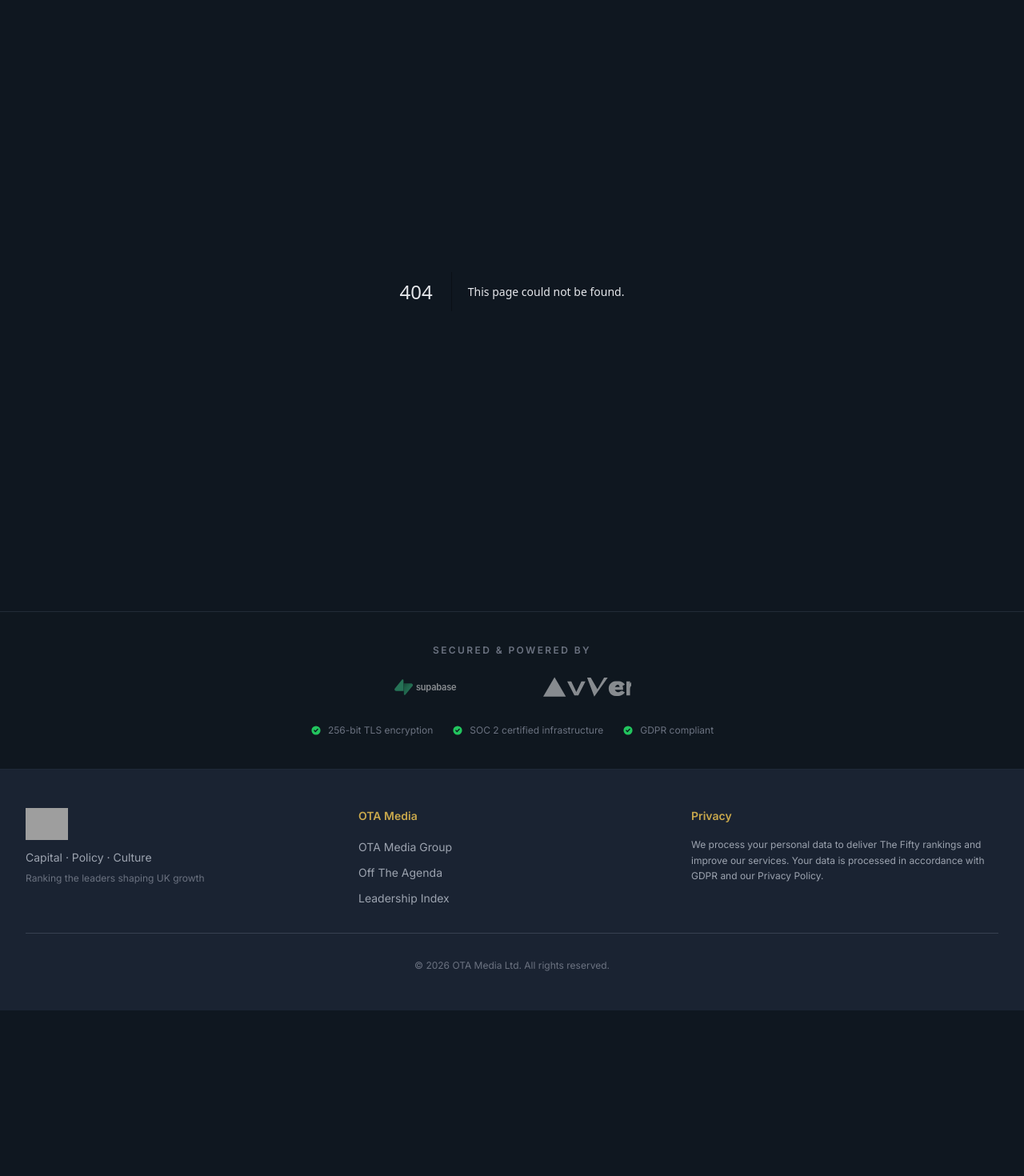
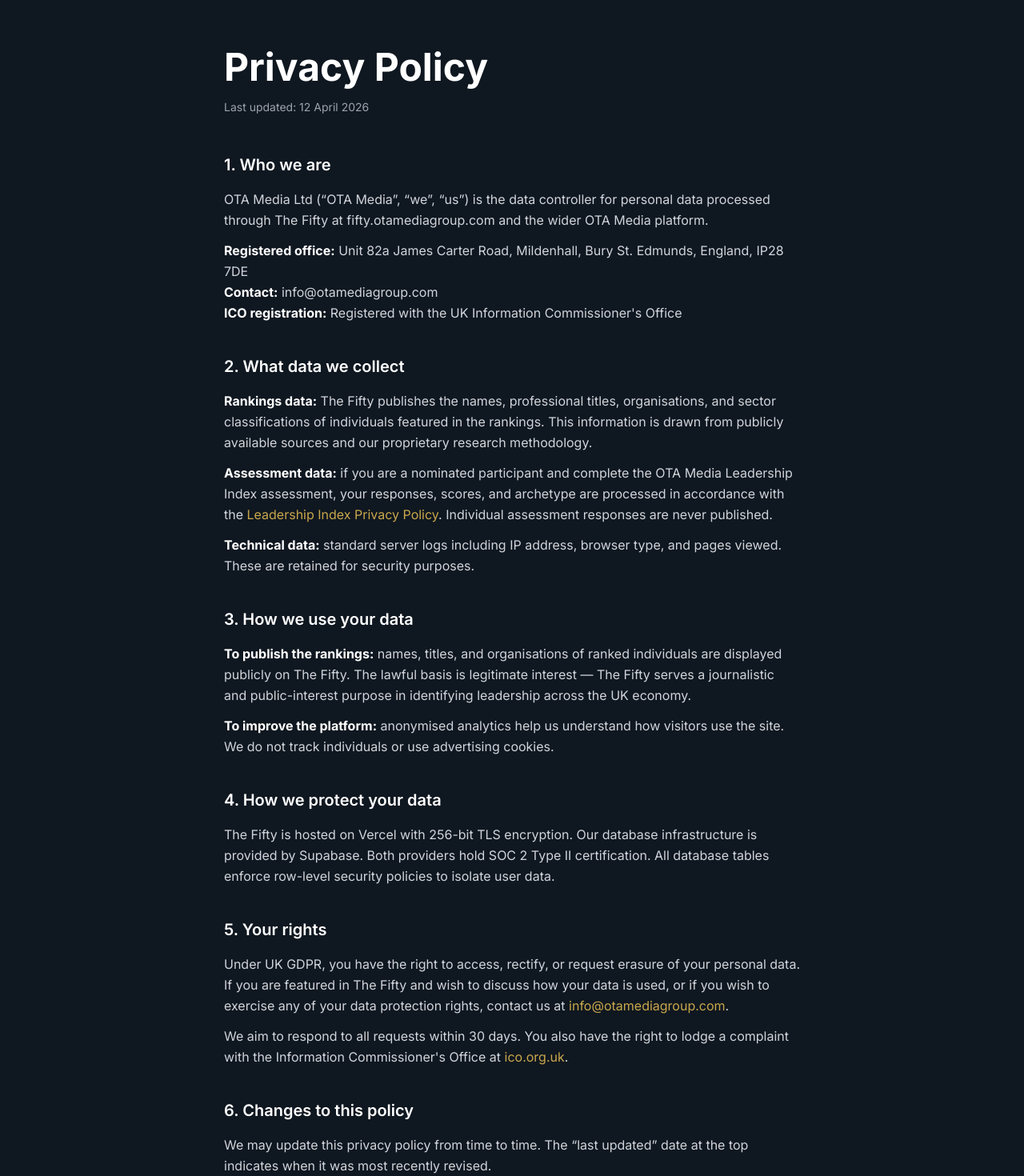
Before and after one commit to otamediagroup/the-fifty, a Next.js app: page /privacy in a window 1280 px wide. Before the commit this address had no page. Shown: the part 120-1590 px from the top of the page at 80% size. Before the commit the page ends 1383 px from the top, so only its background shows below. Built offline with nearby package versions, Linux system fonts and the light colour scheme; grey boxes are pictures that could not be loaded.

Commit message:
Add privacy policy page, trust bar with security badges

```diff
--- /dev/null
+++ b/src/app/privacy/page.tsx
@@ -0,0 +1,103 @@
+import type { Metadata } from 'next';
+import Link from 'next/link';
+
+export const metadata: Metadata = {
+  title: 'Privacy Policy — The Fifty',
+  description: 'How OTA Media Group collects, uses and protects personal data related to The Fifty rankings.',
+};
+
+export default function PrivacyPage() {
+  return (
+    <div className="min-h-screen bg-dark">
+      <article className="max-w-3xl mx-auto px-6 py-16 sm:py-24">
+        <header className="mb-12">
+          <h1 className="text-4xl sm:text-5xl font-bold text-white mb-4">
+            Privacy Policy
+          </h1>
+          <p className="text-gray-400 text-sm">
+            Last updated: 12 April 2026
+          </p>
+        </header>
+
+        <div className="prose prose-invert prose-gray max-w-none space-y-8 text-gray-300 leading-relaxed">
+          <section>
+            <h2 className="text-xl font-semibold text-white mt-10 mb-4">1. Who we are</h2>
+            <p>
+              OTA Media Ltd (&ldquo;OTA Media&rdquo;, &ldquo;we&rdquo;, &ldquo;us&rdquo;) is the data controller for personal data processed through The Fifty at fifty.otamediagroup.com and the wider OTA Media platform.
+            </p>
+            <p className="mt-3">
+              <strong className="text-white">Registered office:</strong> Unit 82a James Carter Road, Mildenhall, Bury St. Edmunds, England, IP28 7DE<br />
+              <strong className="text-white">Contact:</strong> info@otamediagroup.com<br />
+              <strong className="text-white">ICO registration:</strong> Registered with the UK Information Commissioner&apos;s Office
+            </p>
+          </section>
+
+          <section>
+            <h2 className="text-xl font-semibold text-white mt-10 mb-4">2. What data we collect</h2>
+            <p>
+              <strong className="text-white">Rankings data:</strong> The Fifty publishes the names, professional titles, organisations, and sector classifications of individuals featured in the rankings. This information is drawn from publicly available sources and our proprietary research methodology.
+            </p>
+            <p className="mt-3">
+              <strong className="text-white">Assessment data:</strong> if you are a nominated participant and complete the OTA Media Leadership Index assessment, your responses, scores, and archetype are processed in accordance with the{' '}
+              <a href="https://index.otamediagroup.com/privacy" className="text-gold hover:underline">
+                Leadership Index Privacy Policy
+              </a>. Individual assessment responses are never published.
+            </p>
+            <p className="mt-3">
+              <strong className="text-white">Technical data:</strong> standard server logs including IP address, browser type, and pages viewed. These are retained for security purposes.
+            </p>
+          </section>
+
+          <section>
+            <h2 className="text-xl font-semibold text-white mt-10 mb-4">3. How we use your data</h2>
+            <p>
+              <strong className="text-white">To publish the rankings:</strong> names, titles, and organisations of ranked individuals are displayed publicly on The Fifty. The lawful basis is legitimate interest — The Fifty serves a journalistic and public-interest purpose in identifying leadership across the UK economy.
+            </p>
+            <p className="mt-3">
+              <strong className="text-white">To improve the platform:</strong> anonymised analytics help us understand how visitors use the site. We do not track individuals or use advertising cookies.
+            </p>
+          </section>
+
+          <section>
+            <h2 className="text-xl font-semibold text-white mt-10 mb-4">4. How we protect your data</h2>
+            <p>
+              The Fifty is hosted on Vercel with 256-bit TLS encryption. Our database infrastructure is provided by Supabase. Both providers hold SOC 2 Type II certification. All database tables enforce row-level security policies to isolate user data.
+            </p>
+          </section>
+
+          <section>
+            <h2 className="text-xl font-semibold text-white mt-10 mb-4">5. Your rights</h2>
+            <p>
+              Under UK GDPR, you have the right to access, rectify, or request erasure of your personal data. If you are featured in The Fifty and wish to discuss how your data is used, or if you wish to exercise any of your data protection rights, contact us at{' '}
+              <a href="mailto:info@otamediagroup.com" className="text-gold hover:underline">
+                info@otamediagroup.com
+              </a>.
+            </p>
+            <p className="mt-3">
+              We aim to respond to all requests within 30 days. You also have the right to lodge a complaint with the Information Commissioner&apos;s Office at{' '}
+              <a href="https://ico.org.uk" target="_blank" rel="noopener noreferrer" className="text-gold hover:underline">
+                ico.org.uk
+              </a>.
+            </p>
+          </section>
+
+          <section>
+            <h2 className="text-xl font-semibold text-white mt-10 mb-4">6. Changes to this policy</h2>
+            <p>
+              We may update this privacy policy from time to time. The &ldquo;last updated&rdquo; date at the top indicates when it was most recently revised.
+            </p>
+          </section>
+
+          <section className="border-t border-gray-700 pt-8 mt-12">
+            <p className="text-sm text-gray-500">
+              For the full privacy policy covering the Leadership Index assessment platform, visit{' '}
+              <a href="https://index.otamediagroup.com/privacy" className="text-gold hover:underline">
+                index.otamediagroup.com/privacy
+              </a>.
+            </p>
+          </section>
+        </div>
+      </article>
+    </div>
+  );
+}
--- a/src/components/Footer.tsx
+++ b/src/components/Footer.tsx
@@ -64,7 +64,10 @@
           <div>
             <h4 className="text-sm font-semibold text-gold mb-4">Privacy</h4>
             <p className="text-gray-400 text-xs leading-relaxed">
-              We process your personal data to deliver The Fifty rankings and improve our services. Your data is processed in accordance with GDPR and our Privacy Policy.
+              We process your personal data to deliver The Fifty rankings and improve our services. Your data is processed in accordance with GDPR and our{' '}
+              <Link href="/privacy" className="text-gold hover:underline">
+                Privacy Policy
+              </Link>.
             </p>
           </div>
         </div>
--- a/src/components/TrustBar.tsx
+++ b/src/components/TrustBar.tsx
@@ -67,10 +67,10 @@
             <svg className="w-3.5 h-3.5 text-green-500" fill="currentColor" viewBox="0 0 20 20"><path fillRule="evenodd" d="M10 18a8 8 0 100-16 8 8 0 000 16zm3.707-9.293a1 1 0 00-1.414-1.414L9 10.586 7.707 9.293a1 1 0 00-1.414 1.414l2 2a1 1 0 001.414 0l4-4z" clipRule="evenodd" /></svg>
             SOC 2 certified infrastructure
           </span>
-          <span className="flex items-center gap-2 text-xs text-gray-500">
+          <a href="/privacy" className="flex items-center gap-2 text-xs text-gray-500 hover:text-gray-300 transition-colors">
             <svg className="w-3.5 h-3.5 text-green-500" fill="currentColor" viewBox="0 0 20 20"><path fillRule="evenodd" d="M10 18a8 8 0 100-16 8 8 0 000 16zm3.707-9.293a1 1 0 00-1.414-1.414L9 10.586 7.707 9.293a1 1 0 00-1.414 1.414l2 2a1 1 0 001.414 0l4-4z" clipRule="evenodd" /></svg>
             GDPR compliant
-          </span>
+          </a>
         </div>
       </div>
     </section>
```
Also changed, not shown: 1 other file (tests, documents, lock files or other folders).
